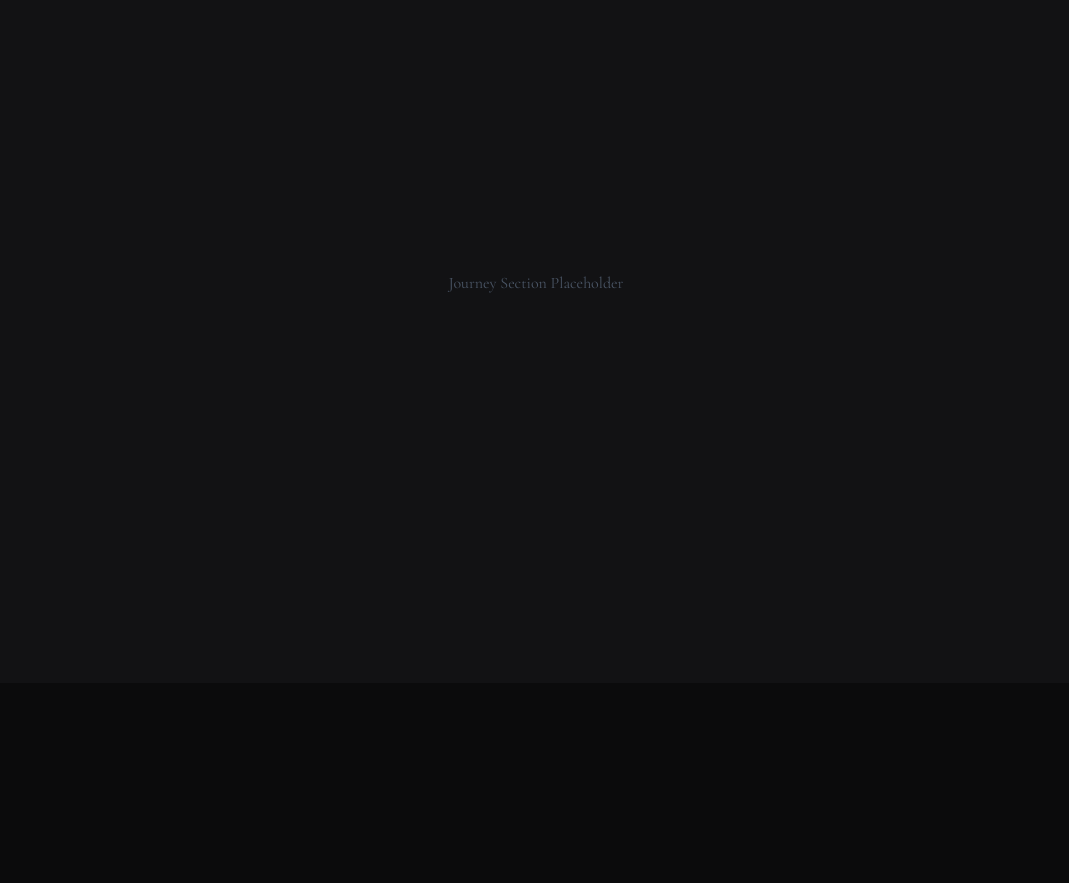
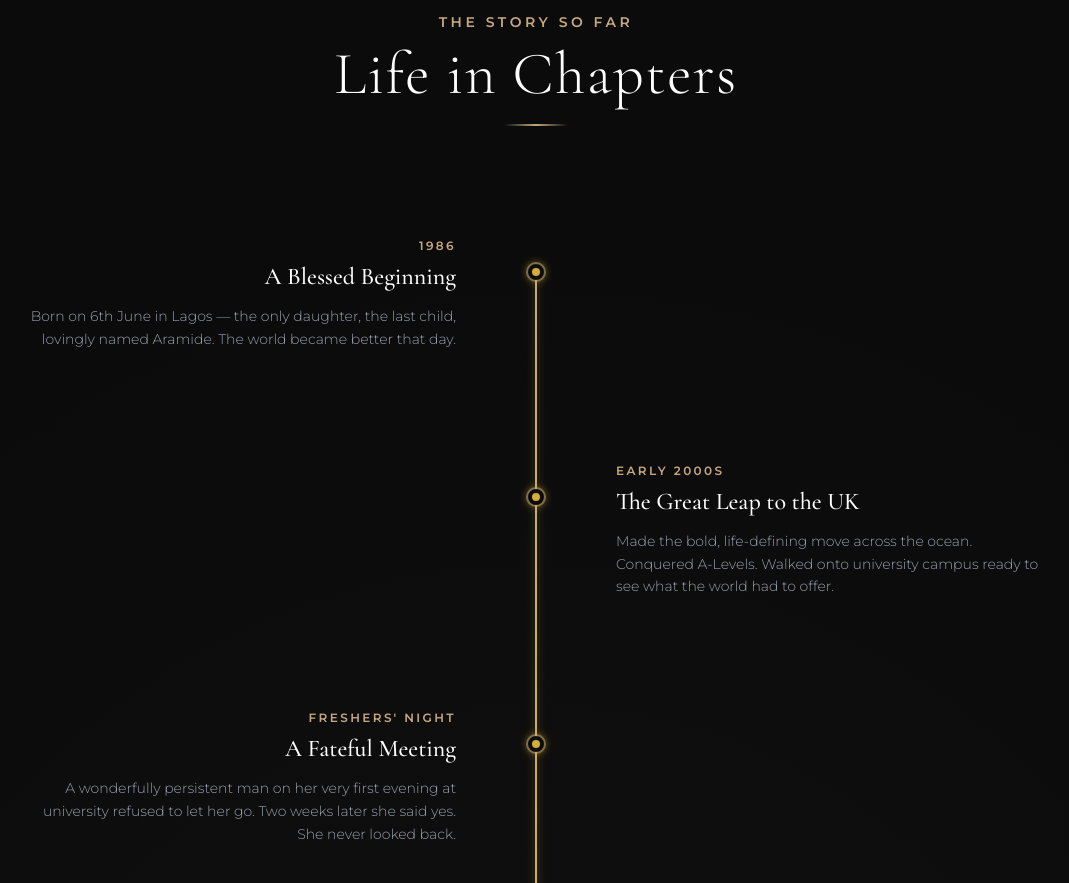
Before and after one commit to DevBigEazi/Yeye-Otunba-Simisola-Ojo-birthday-at-40, a Next.js app: page / in a window 1280 px wide. Shown: the part 4400-5283 px from the top of the page, without its empty margins (104-1173 px from the left). Built offline with nearby package versions, Linux system fonts and the light colour scheme.

Commit message:
feat: implement Phase 5 vertical timeline & fix linter warnings

```diff
--- a/app/components/Achievements.tsx
+++ b/app/components/Achievements.tsx
@@ -1,7 +1,7 @@
 "use client";
 
 import { useState, useEffect } from "react";
-import { motion, AnimatePresence, Variants } from "framer-motion";
+import { motion, Variants } from "framer-motion";
 
 interface AchievementItem {
   number: string;
--- a/app/components/CountdownQuote.tsx
+++ b/app/components/CountdownQuote.tsx
@@ -20,8 +20,6 @@ function TimeLeftDisplay() {
   const [isMounted, setIsMounted] = useState(false);
 
   useEffect(() => {
-    setIsMounted(true);
-
     const calculateTimeLeft = () => {
       // June 6, 2026 00:00:00 (Nigeria/London Local Time BST/WAT, which is UTC+1)
       const target = new Date("2026-06-06T00:00:00+01:00").getTime();
@@ -41,14 +39,19 @@ function TimeLeftDisplay() {
       return time;
     };
 
-    // Set initial time right away on client mount
-    setTimeLeft(calculateTimeLeft());
+    const initTimer = setTimeout(() => {
+      setIsMounted(true);
+      setTimeLeft(calculateTimeLeft());
+    }, 0);
 
     const timer = setInterval(() => {
       setTimeLeft(calculateTimeLeft());
     }, 1000);
 
-    return () => clearInterval(timer);
+    return () => {
+      clearTimeout(initTimer);
+      clearInterval(timer);
+    };
   }, []);
 
   const formatNumber = (num: number) => {
--- /dev/null
+++ b/app/components/Journey.tsx
@@ -0,0 +1,223 @@
+"use client";
+
+import { useEffect, useState, useRef } from "react";
+import { motion, useScroll, useTransform, Variants } from "framer-motion";
+
+interface TimelineItem {
+  year: string;
+  title: string;
+  description: string;
+}
+
+const timelineData: TimelineItem[] = [
+  {
+    year: "1986",
+    title: "A Blessed Beginning",
+    description: "Born on 6th June in Lagos — the only daughter, the last child, lovingly named Aramide. The world became better that day."
+  },
+  {
+    year: "Early 2000s",
+    title: "The Great Leap to the UK",
+    description: "Made the bold, life-defining move across the ocean. Conquered A-Levels. Walked onto university campus ready to see what the world had to offer."
+  },
+  {
+    year: "Freshers' Night",
+    title: "A Fateful Meeting",
+    description: "A wonderfully persistent man on her very first evening at university refused to let her go. Two weeks later she said yes. She never looked back."
+  },
+  {
+    year: "University Years",
+    title: "Service, Radio & Haiti",
+    description: "Student Union Welfare Officer. University Christian Radio. Solo mission to build schools in the DR. Charity drive for Haiti. A servant-leader from the start."
+  },
+  {
+    year: "Marriage",
+    title: "Married Her Freshers' Match",
+    description: "Walked down the aisle to marry the exact same man she met on her very first night at university. A full-circle love story."
+  },
+  {
+    year: "2013 - 2019",
+    title: "Mum of Three",
+    description: "Eri in September 2013. Prince in April 2017. Her fierce youngest in August 2019. Three extraordinary children — each one a daily lesson in love."
+  },
+  {
+    year: "2016",
+    title: "Qualified Paediatric Nurse",
+    description: "Inspired by Eri's birth, she returned to university and qualified as a Paediatric Nurse — with a young child in tow. Superhuman."
+  },
+  {
+    year: "2021",
+    title: "Crowned Yeye Otunba",
+    description: "Installed as Yeye Otunba Gbadero of Iroko Ekiti alongside her husband. Royalty earned through grace, service and character."
+  },
+  {
+    year: "2021 - Present",
+    title: "The Aramide Ojo Foundation",
+    description: "Founded a registered charity. Fed and clothed 200 families. Sponsored 50 children through school. Five years of changing lives — and still going."
+  },
+  {
+    year: "2026",
+    title: "Forty & Soaring",
+    description: "Arrived at this altitude whole, radiant, and with the entire sky still ahead. The best chapter is the one she is writing right now."
+  }
+];
+
+const dotVariants: Variants = {
+  hidden: { scale: 0, opacity: 0 },
+  visible: {
+    scale: 1,
+    opacity: 1,
+    transition: {
+      type: "spring",
+      stiffness: 150,
+      damping: 15,
+      delay: 0.1
+    }
+  }
+};
+
+const cardVariants = (index: number, isMobile: boolean): Variants => {
+  const isLeft = index % 2 === 0;
+  return {
+    hidden: {
+      opacity: 0,
+      x: isMobile ? 30 : (isLeft ? -40 : 40),
+      y: isMobile ? 15 : 0
+    },
+    visible: {
+      opacity: 1,
+      x: 0,
+      y: 0,
+      transition: {
+        duration: 0.8,
+        ease: [0.16, 1, 0.3, 1]
+      }
+    }
+  };
+};
+
+export default function Journey() {
+  const [isMobile, setIsMobile] = useState(false);
+  const containerRef = useRef<HTMLDivElement>(null);
+
+  useEffect(() => {
+    const handleResize = () => {
+      setIsMobile(window.innerWidth < 768);
+    };
+
+    handleResize();
+    window.addEventListener("resize", handleResize);
+    return () => window.removeEventListener("resize", handleResize);
+  }, []);
+
+  // Track scroll position to draw the active timeline line
+  const { scrollYProgress } = useScroll({
+    target: containerRef,
+    offset: ["start 65%", "end 65%"]
+  });
+
+  const heightTransform = useTransform(scrollYProgress, [0, 1], ["0%", "100%"]);
+
+  return (
+    <section
+      id="journey"
+      ref={containerRef}
+      className="relative bg-dark-900 text-gray-200 px-6 py-20 md:py-32 overflow-hidden border-t border-gray-800/20"
+    >
+      {/* Soft Ambient Radial Gold Glow */}
+      <div className="absolute inset-0 bg-[radial-gradient(circle_at_50%_50%,rgba(197,168,128,0.03)_0%,transparent_70%)] pointer-events-none z-0" />
+
+      <div className="w-full max-w-5xl mx-auto z-10 relative">
+
+        {/* Header Section */}
+        <div className="text-center mb-20 md:mb-28 flex flex-col items-center select-none">
+          <motion.p
+            initial={{ opacity: 0, y: 15 }}
+            whileInView={{ opacity: 1, y: 0 }}
+            viewport={{ once: true }}
+            transition={{ duration: 0.6 }}
+            className="text-xs md:text-sm uppercase tracking-[0.25em] text-gold-400 font-semibold font-sans"
+          >
+            The Story So Far
+          </motion.p>
+          <motion.h2
+            initial={{ opacity: 0, y: 20 }}
+            whileInView={{ opacity: 1, y: 0 }}
+            viewport={{ once: true }}
+            transition={{ duration: 0.8, delay: 0.1 }}
+            className="font-serif text-4xl md:text-6xl text-white mt-3 font-light tracking-wide"
+          >
+            Life in Chapters
+          </motion.h2>
+          <motion.div
+            initial={{ scaleX: 0, opacity: 0 }}
+            whileInView={{ scaleX: 1, opacity: 1 }}
+            viewport={{ once: true }}
+            transition={{ duration: 0.8, delay: 0.2 }}
+            className="w-16 h-[2px] bg-linear-to-r from-transparent via-gold-400 to-transparent mt-5 origin-center"
+          />
+        </div>
+
+        {/* Timeline Component Container */}
+        <div className="relative">
+          {/* Background Timeline Track */}
+          <div className="absolute left-4 md:left-1/2 md:-translate-x-1/2 top-7 bottom-7 w-[2px] bg-gray-800/40 pointer-events-none" />
+
+          {/* Active Growing Timeline Line */}
+          <motion.div
+            style={{ height: heightTransform }}
+            className="absolute left-4 md:left-1/2 md:-translate-x-1/2 top-7 w-[2px] bg-linear-to-b from-gold-400 via-gold-500 to-gold-600 shadow-[0_0_8px_rgba(212,175,55,0.5)] origin-top pointer-events-none"
+          />
+
+          {/* Chapters Loop */}
+          <div className="space-y-4">
+            {timelineData.map((item, index) => {
+              const isLeft = index % 2 === 0;
+              return (
+                <div
+                  key={index}
+                  className="relative flex flex-col md:grid md:grid-cols-2 gap-4 md:gap-16 items-start pb-16 md:pb-24 last:pb-0 pl-10 md:pl-0"
+                >
+                  {/* Glowing Custom Node (Dot) */}
+                  <div className="absolute left-3.5 md:left-1/2 -translate-x-1/2 top-[22px] md:top-[26px] z-10 pointer-events-none">
+                    <motion.div
+                      variants={dotVariants}
+                      initial="hidden"
+                      whileInView="visible"
+                      viewport={{ once: true, margin: "-100px" }}
+                      className="w-3.5 h-3.5 md:w-4 md:h-4 rounded-full bg-gold-500 border-2 md:border-4 border-dark-900 ring-1 md:ring-2 ring-gold-400/50 shadow-[0_0_10px_rgba(212,175,55,0.8)]"
+                    />
+                  </div>
+
+                  {/* Narrative Card */}
+                  <motion.div
+                    variants={cardVariants(index, isMobile)}
+                    initial="hidden"
+                    whileInView="visible"
+                    viewport={{ once: true, margin: "-100px" }}
+                    className={`w-full flex flex-col ${
+                      isLeft
+                        ? "text-left md:text-right items-start md:items-end md:pr-12 md:col-start-1 md:col-end-2"
+                        : "text-left items-start md:pl-12 md:col-start-2 md:col-end-3"
+                    }`}
+                  >
+                    <span className="font-sans text-[10px] md:text-xs font-semibold tracking-[0.2em] text-gold-400 uppercase">
+                      {item.year}
+                    </span>
+                    <h3 className="font-serif text-xl md:text-2xl text-white font-medium mt-1.5 mb-3 leading-snug">
+                      {item.title}
+                    </h3>
+                    <p className="font-sans text-xs md:text-sm text-gray-400 font-light leading-relaxed max-w-md">
+                      {item.description}
+                    </p>
+                  </motion.div>
+                </div>
+              );
+            })}
+          </div>
+        </div>
+
+      </div>
+    </section>
+  );
+}
--- a/app/page.tsx
+++ b/app/page.tsx
@@ -6,6 +6,7 @@ import Navbar from "./components/Navbar";
 import Hero from "./components/Hero";
 import CountdownQuote from "./components/CountdownQuote";
 import Achievements from "./components/Achievements";
+import Journey from "./components/Journey";
 
 export default function Home() {
   const [scrolled, setScrolled] = useState(false);
@@ -45,9 +46,9 @@ export default function Home() {
 
       {/* 40 Achievements Section */}
       <Achievements />
-      <div id="journey" className="min-h-screen flex items-center justify-center bg-dark-800">
-        <span className="text-gray-600 font-serif">Journey Section Placeholder</span>
-      </div>
+
+      {/* Journey / Timeline Section */}
+      <Journey />
       <div id="gallery" className="min-h-screen flex items-center justify-center bg-dark-900">
         <span className="text-gray-600 font-serif">Gallery Section Placeholder</span>
       </div>
```
